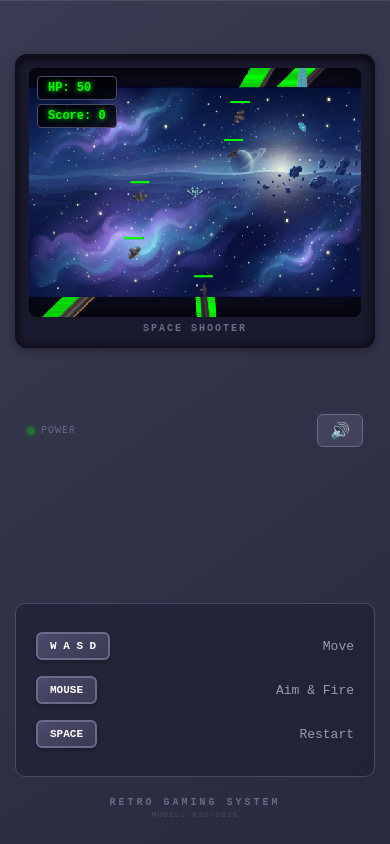
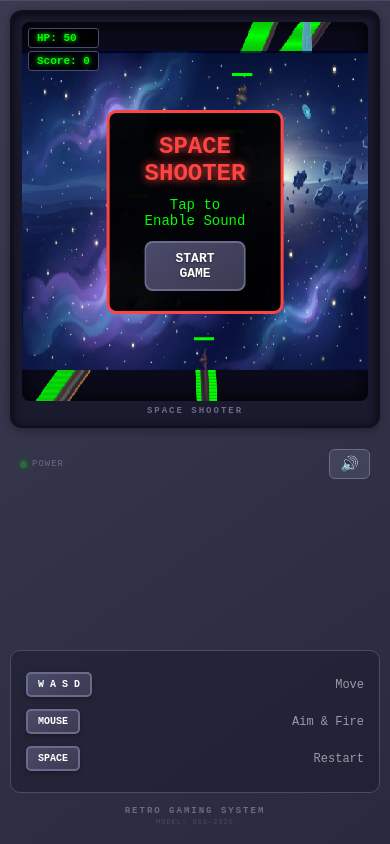
Before and after one commit to subhobhai943/space-shooter-game, a plain HTML site: page index.html in a window 390 px wide. Drawn offline with Linux system fonts and the light colour scheme.

Commit message:
Fix button sizes, visual glitches, and sound on mobile

```diff
--- a/index.html
+++ b/index.html
@@ -28,6 +28,13 @@
 
                     <!-- Game Canvas -->
                     <canvas id="gameCanvas"></canvas>
+
+                    <!-- Start Screen -->
+                    <div id="start-screen" class="game-over">
+                        <h1>SPACE SHOOTER</h1>
+                        <p>Tap to Enable Sound</p>
+                        <button id="start-btn" class="console-btn">START GAME</button>
+                    </div>
 
                     <!-- Game Over Screen -->
                     <div id="game-over" class="game-over" style="display: none;">
--- a/style.css
+++ b/style.css
@@ -20,7 +20,7 @@ body {
 
 .handheld-console {
     width: 100%;
-    max-width: 480px;
+    max-width: 500px;
     height: 100vh;
     background: linear-gradient(145deg, #3a3a52, #2a2a3e);
     border-radius: 20px;
@@ -29,27 +29,31 @@ body {
         inset 0 1px 0 rgba(255, 255, 255, 0.1);
     display: flex;
     flex-direction: column;
-    padding: 15px;
+    padding: 12px;
     position: relative;
 }
 
-/* Screen Section (Top 50%) */
+/* Screen Section */
 .screen-section {
-    flex: 1;
+    flex: 1.2;
     display: flex;
     flex-direction: column;
     justify-content: center;
-    padding-bottom: 10px;
+    padding-bottom: 8px;
+    min-height: 0;
 }
 
 .screen-bezel {
     background: #1a1a2e;
     border-radius: 12px;
-    padding: 12px;
+    padding: 10px;
     box-shadow:
         inset 0 2px 10px rgba(0, 0, 0, 0.8),
         0 2px 8px rgba(0, 0, 0, 0.3);
     border: 2px solid #0f0f1e;
+    height: 100%;
+    display: flex;
+    flex-direction: column;
 }
 
 .screen-container {
@@ -57,15 +61,15 @@ body {
     background: #0a0a1a;
     border-radius: 8px;
     overflow: hidden;
-    aspect-ratio: 4/3;
+    flex: 1;
     box-shadow: inset 0 0 20px rgba(0, 0, 0, 0.9);
 }
 
 .screen-label {
     text-align: center;
-    font-size: 10px;
+    font-size: 9px;
     color: #6a6a8a;
-    margin-top: 6px;
+    margin-top: 5px;
     letter-spacing: 2px;
     font-weight: bold;
 }
@@ -81,9 +85,9 @@ body {
 /* HUD */
 .hud {
     position: absolute;
-    top: 8px;
-    left: 8px;
-    right: 8px;
+    top: 6px;
+    left: 6px;
+    right: 6px;
     display: flex;
     justify-content: space-between;
     z-index: 10;
@@ -93,14 +97,14 @@ body {
 .hud-left, .hud-right {
     display: flex;
     flex-direction: column;
-    gap: 4px;
+    gap: 3px;
 }
 
 .stat {
-    background: rgba(0, 0, 0, 0.8);
-    padding: 4px 10px;
-    border-radius: 4px;
-    font-size: 12px;
+    background: rgba(0, 0, 0, 0.85);
+    padding: 3px 8px;
+    border-radius: 3px;
+    font-size: 11px;
     font-weight: bold;
     border: 1px solid #4a4a6a;
     color: #0f0;
@@ -125,7 +129,7 @@ body {
     left: 50%;
     transform: translate(-50%, -50%);
     background: rgba(0, 0, 0, 0.95);
-    padding: 25px 40px;
+    padding: 20px 35px;
     border-radius: 10px;
     text-align: center;
     border: 3px solid #ff4444;
@@ -133,15 +137,15 @@ body {
 }
 
 .game-over h1 {
-    font-size: 28px;
+    font-size: 24px;
     color: #ff4444;
-    margin-bottom: 12px;
+    margin-bottom: 10px;
     text-shadow: 0 0 10px #ff4444;
 }
 
 .game-over p {
-    font-size: 16px;
-    margin-bottom: 15px;
+    font-size: 14px;
+    margin-bottom: 12px;
     color: #0f0;
 }
 
@@ -149,8 +153,8 @@ body {
     background: linear-gradient(145deg, #4a4a6a, #3a3a52);
     color: #fff;
     border: 2px solid #6a6a8a;
-    padding: 10px 30px;
-    font-size: 14px;
+    padding: 8px 25px;
+    font-size: 13px;
     font-weight: bold;
     border-radius: 8px;
     cursor: pointer;
@@ -165,35 +169,36 @@ body {
     box-shadow: inset 0 2px 5px rgba(0, 0, 0, 0.5);
 }
 
-/* Controls Section (Bottom 50%) */
+/* Controls Section */
 .controls-section {
     flex: 1;
     display: flex;
     flex-direction: column;
     justify-content: space-between;
-    padding-top: 10px;
+    padding-top: 8px;
+    min-height: 0;
 }
 
 .console-info {
     display: flex;
     justify-content: space-between;
     align-items: center;
-    padding: 8px 12px;
-    margin-bottom: 10px;
+    padding: 5px 10px;
+    margin-bottom: 5px;
 }
 
 .power-indicator {
     display: flex;
     align-items: center;
-    gap: 6px;
-    font-size: 10px;
+    gap: 5px;
+    font-size: 9px;
     color: #6a6a8a;
     letter-spacing: 1px;
 }
 
 .led {
-    width: 8px;
-    height: 8px;
+    width: 7px;
+    height: 7px;
     background: #0f0;
     border-radius: 50%;
     box-shadow: 0 0 8px #0f0;
@@ -209,8 +214,8 @@ body {
     background: rgba(106, 106, 138, 0.3);
     border: 1px solid #6a6a8a;
     border-radius: 6px;
-    padding: 6px 12px;
-    font-size: 16px;
+    padding: 5px 10px;
+    font-size: 15px;
     cursor: pointer;
     transition: all 0.2s;
 }
@@ -228,28 +233,30 @@ body {
     display: flex;
     justify-content: space-between;
     align-items: center;
-    padding: 15px;
+    padding: 10px;
     flex: 1;
+    gap: 15px;
 }
 
-/* D-Pad */
+/* D-Pad - Larger */
 .dpad-container {
     display: flex;
     flex-direction: column;
     align-items: center;
-    gap: 8px;
+    gap: 5px;
+    flex: 1;
 }
 
 .dpad {
     position: relative;
-    width: 120px;
-    height: 120px;
+    width: 140px;
+    height: 140px;
     display: grid;
     grid-template-areas:
         ". up ."
         "left center right"
         ". down .";
-    gap: 2px;
+    gap: 3px;
 }
 
 .dpad-center {
@@ -262,7 +269,7 @@ body {
     background: linear-gradient(145deg, #4a4a6a, #3a3a52);
     border: 2px solid #6a6a8a;
     color: #fff;
-    font-size: 18px;
+    font-size: 20px;
     font-weight: bold;
     cursor: pointer;
     transition: all 0.1s;
@@ -271,6 +278,7 @@ body {
     display: flex;
     align-items: center;
     justify-content: center;
+    min-height: 42px;
 }
 
 .dpad-up {
@@ -300,32 +308,33 @@ body {
 }
 
 .dpad-label, .buttons-label {
-    font-size: 9px;
+    font-size: 8px;
     color: #6a6a8a;
     letter-spacing: 2px;
     text-align: center;
 }
 
-/* Action Buttons */
+/* Action Buttons - Larger */
 .action-buttons {
     display: flex;
     flex-direction: column;
     align-items: center;
-    gap: 8px;
+    gap: 5px;
+    flex: 1;
 }
 
 .button-group {
     display: flex;
-    gap: 15px;
+    gap: 12px;
     align-items: center;
 }
 
 .action-btn {
-    width: 55px;
-    height: 55px;
+    width: 65px;
+    height: 65px;
     border-radius: 50%;
     border: 3px solid #6a6a8a;
-    font-size: 20px;
+    font-size: 24px;
     font-weight: bold;
     cursor: pointer;
     transition: all 0.1s;
@@ -355,7 +364,7 @@ body {
 
 /* Desktop Instructions */
 .desktop-instructions {
-    padding: 20px;
+    padding: 15px;
     background: rgba(26, 26, 46, 0.5);
     border-radius: 10px;
     border: 1px solid #4a4a6a;
@@ -365,38 +374,38 @@ body {
     display: flex;
     justify-content: space-between;
     align-items: center;
-    padding: 8px 0;
-    font-size: 13px;
+    padding: 6px 0;
+    font-size: 12px;
     color: #9a9aaa;
 }
 
 .key {
     background: linear-gradient(145deg, #4a4a6a, #3a3a52);
-    padding: 6px 12px;
-    border-radius: 6px;
+    padding: 5px 10px;
+    border-radius: 5px;
     border: 2px solid #6a6a8a;
     font-weight: bold;
     color: #fff;
-    font-size: 11px;
+    font-size: 10px;
     box-shadow: 0 2px 5px rgba(0, 0, 0, 0.3);
 }
 
 /* Console Branding */
 .console-branding {
     text-align: center;
-    padding: 10px;
-    margin-top: 10px;
+    padding: 8px;
+    margin-top: 5px;
 }
 
 .brand-text {
-    font-size: 10px;
-    letter-spacing: 3px;
+    font-size: 9px;
+    letter-spacing: 2px;
     color: #6a6a8a;
     font-weight: bold;
 }
 
 .serial {
-    font-size: 8px;
+    font-size: 7px;
     color: #4a4a5a;
     letter-spacing: 1px;
     margin-top: 2px;
@@ -408,17 +417,28 @@ body {
         max-width: 100%;
         border-radius: 0;
         height: 100vh;
+        padding: 10px;
     }
 
     .dpad {
-        width: 100px;
-        height: 100px;
+        width: 130px;
+        height: 130px;
+    }
+
+    .dpad-btn {
+        min-height: 38px;
+        font-size: 18px;
     }
 
     .action-btn {
-        width: 48px;
-        height: 48px;
-        font-size: 18px;
+        width: 60px;
+        height: 60px;
+        font-size: 22px;
+    }
+
+    .console-controls {
+        padding: 8px;
+        gap: 10px;
     }
 }
 
@@ -431,13 +451,18 @@ body {
 @media (orientation: landscape) and (max-height: 600px) {
     .handheld-console {
         flex-direction: row;
+        padding: 10px;
     }
 
     .screen-section {
-        flex: 1.2;
+        flex: 1.5;
     }
 
     .controls-section {
-        flex: 0.8;
+        flex: 1;
+    }
+
+    .console-controls {
+        flex-direction: column;
     }
 }
```
